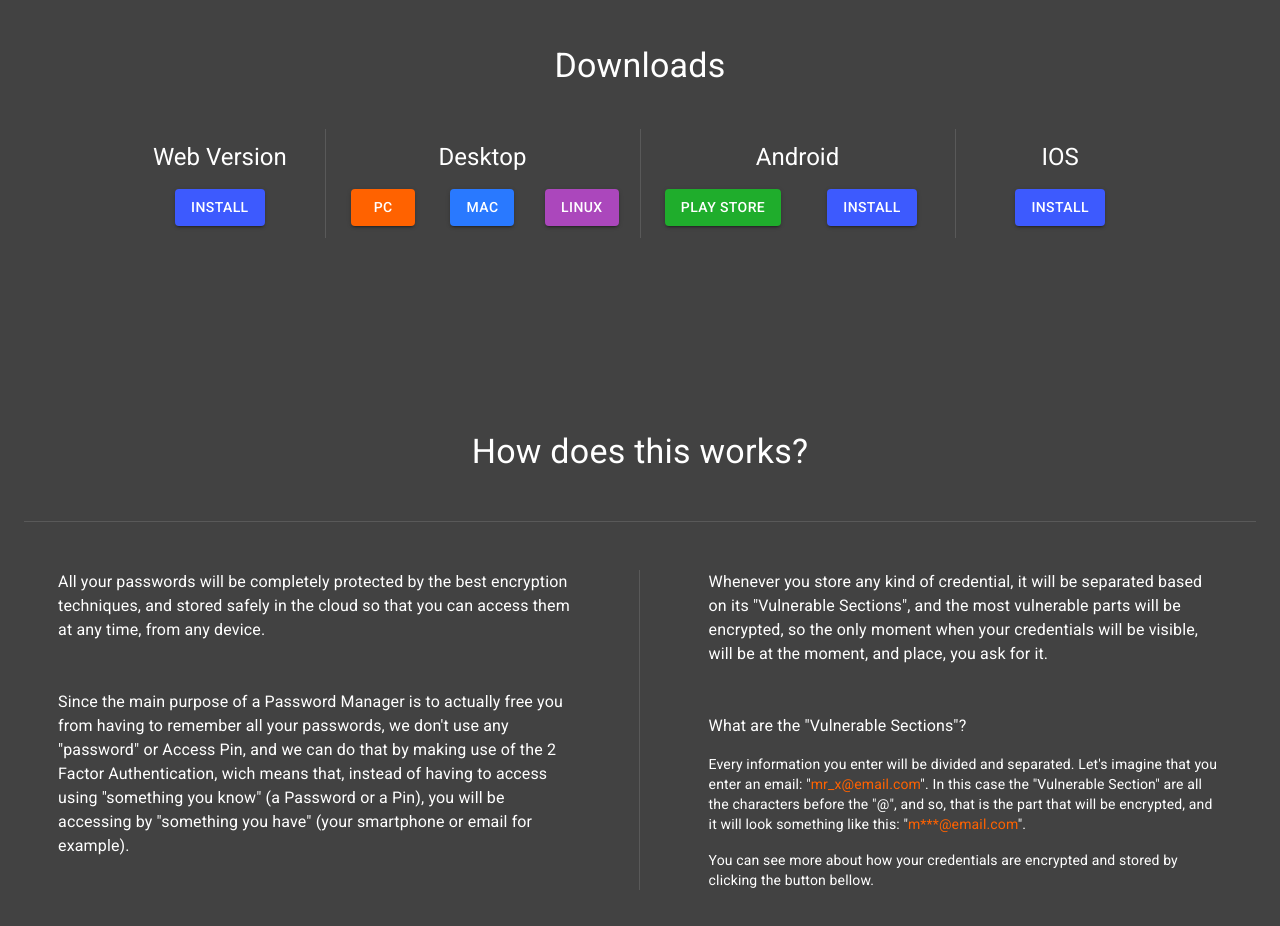
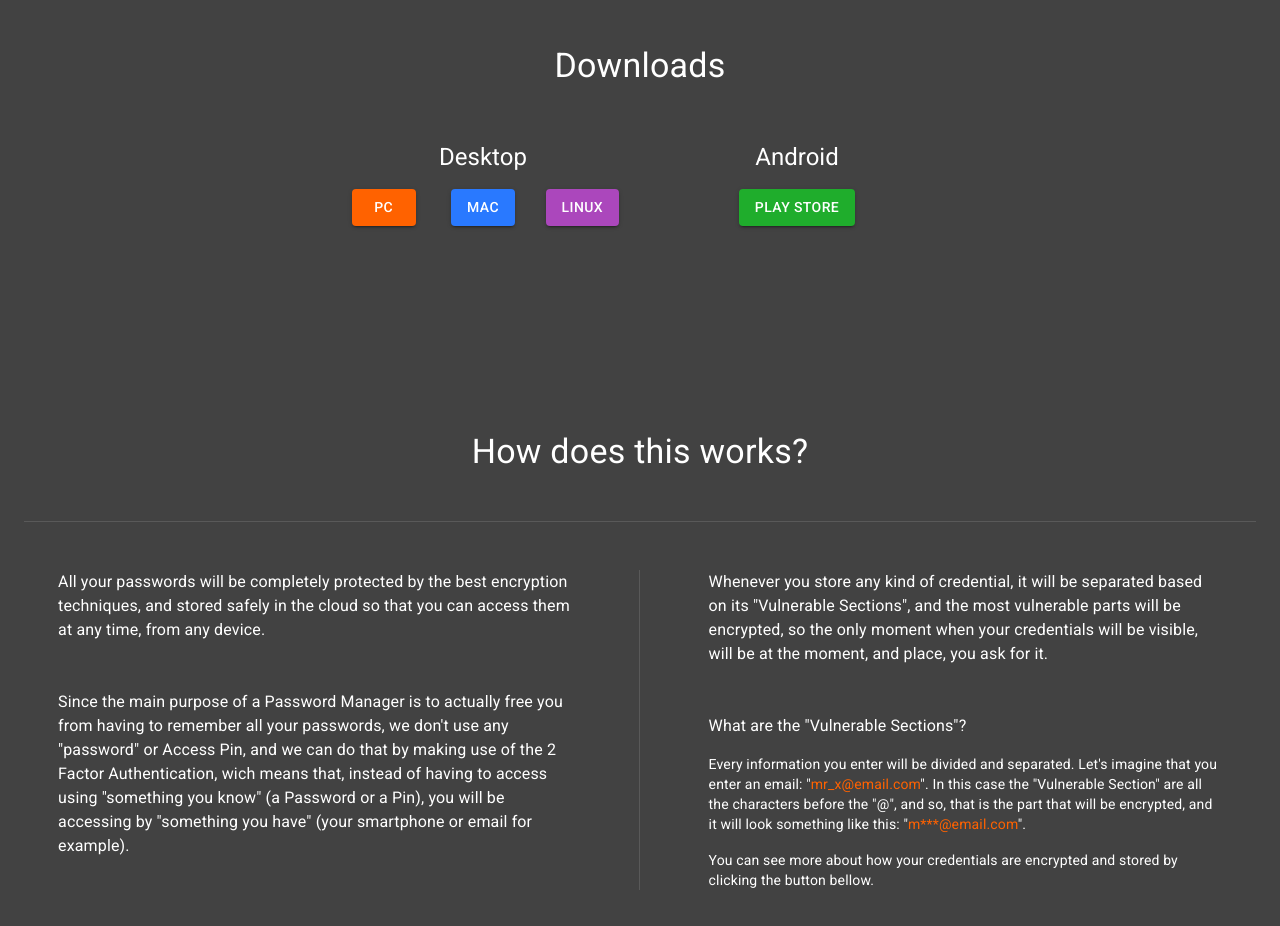
Before and after one commit to TheMrCorvy/Desktop-Frontend, a React (Create React App) app: page / in a window 1280 px wide. Shown: the part 820-1746 px from the top of the page. Built offline with nearby package versions, Linux system fonts and the light colour scheme.

Commit message:
working on the prevent reload function

```diff
--- a/src/App.tsx
+++ b/src/App.tsx
@@ -1,4 +1,4 @@
-import React, { FC } from "react"
+import React, { FC, useEffect } from "react"
 import { BrowserRouter } from "react-router-dom"
 
 /*********************************************************************************** redux related */
@@ -59,6 +59,8 @@ library.add(
 const App: FC = () => {
 	const { theme } = useSelector((state: RootState) => state.theme)
 
+	const { token } = useSelector((state: RootState) => state.token)
+
 	const globalTheme = createMuiTheme({
 		palette: {
 			type: theme,
--- a/src/pages/DownloadsPage/index.tsx
+++ b/src/pages/DownloadsPage/index.tsx
@@ -104,7 +104,7 @@ const DownloadsPage = () => {
 		<Container maxWidth="xl" className={classes.container} data-testid="test_downloads_page">
 			<Grid container justify="center" spacing={3}>
 				<Grid item xs={12} className={classes.landingSection}>
-					<Downloads testing alternative />
+					<Downloads alternative />
 				</Grid>
 				<Grid item xs={12} sm={11} md={8}>
 					<Hidden xsDown>
--- a/src/pages/Landing.tsx
+++ b/src/pages/Landing.tsx
@@ -10,7 +10,7 @@ const Landing: FC = () => {
 	return (
 		<>
 			<LandingWelcome />
-			<Downloads testing />
+			<Downloads />
 			<About />
 			<Feedback />
 			<Pricing />
--- a/src/pages/MyCredentials.tsx
+++ b/src/pages/MyCredentials.tsx
@@ -181,7 +181,7 @@ const MyCredentials: FC = () => {
 				</Grid>
 			</Container>
 			<FeedbackForm />
-			<Downloads testing />
+			<Downloads />
 		</>
 	)
 }
```
